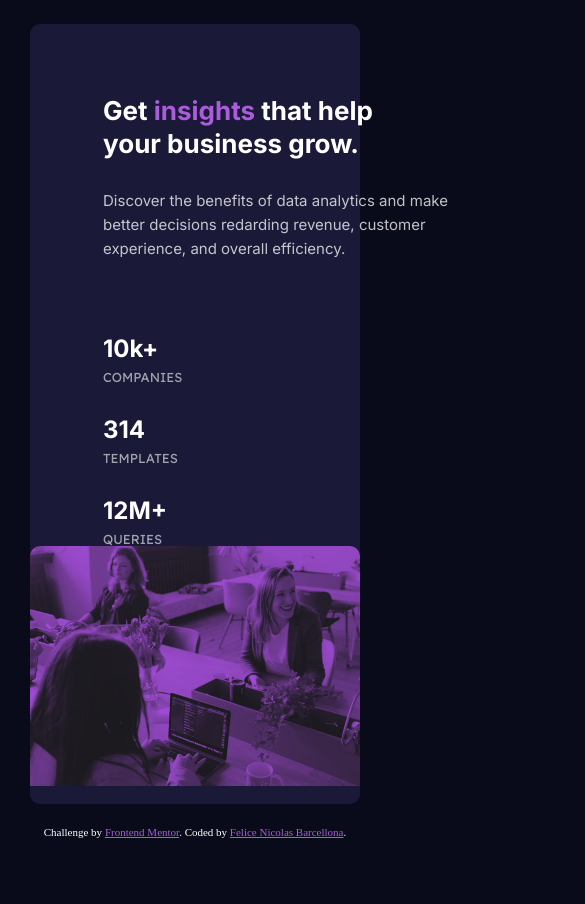
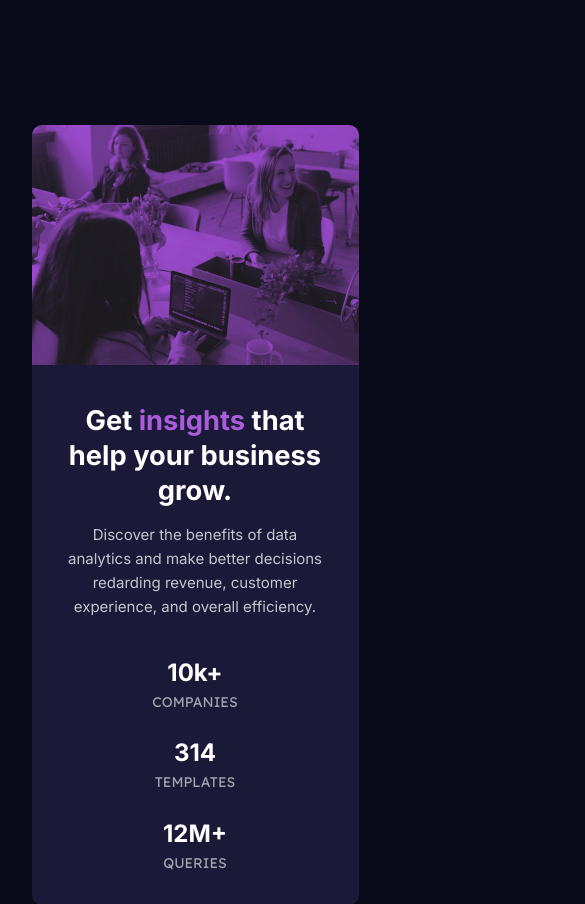
Before and after one commit to feliceNicolasBarcellona/stats-preview-card-component-main, a plain HTML site: page index.html in a window 390 px wide. Shown: the top 904 px of the page, 585 px wide, since content can reach past the window. Before the commit the page ends 844 px from the top, so only its background shows below. Drawn offline with Linux system fonts and the light colour scheme.

Commit message:
refactoring

```diff
--- a/index.html
+++ b/index.html
@@ -8,10 +8,6 @@
   <link rel="stylesheet" href="reset.css">
   <link rel="stylesheet" href="style-desktop.css">
   <link rel="stylesheet" href="style-mobile.css">
-
-  <!-- <link rel="preconnect" href="https://fonts.googleapis.com">
-  <link rel="preconnect" href="https://fonts.gstatic.com" crossorigin>
-  <link href="https://fonts.googleapis.com/css2?family=Inter:wght@200;400;600;700&family=Lexend+Deca:wght@200;300;400&display=swap" rel="stylesheet"> -->
 
   <link rel="preconnect" href="https://fonts.googleapis.com">
   <link rel="preconnect" href="https://fonts.gstatic.com" crossorigin>
@@ -42,7 +38,7 @@
           </div>
         </div>
       </div>
-      <div class="img"></div>
+      <div class="card-img"></div>
     </article>
   </main>
 
@@ -52,32 +48,3 @@
   </footer>
 </body>
 </html>
-
-<!--
-  <div class="container">
-  <div class="card">
-    <div class="img"></div>
-    <div class="text-container">
-      <h1 class="title">Get <span style="color:  hsl(277, 64%, 61%);letter-spacing: 0.6px;">insights</span> that <span style="letter-spacing: 0.85px;">help your business grow.</span></h1>
-      <div class="description-container">
-        <p class="description">Discover the benefits of data analytics and make better decisions regarding revenue, customer experience, and overall efficiency.</p>
-        <div class="stats-container">
-          <div>
-            <h2 class="stats-header">10k+</h2>
-            <p class="stats-description">companies</p>
-          </div>
-          <div>
-            <h2 class="stats-header">314</h2>
-            <p class="stats-description">templates</p>
-          </div>
-          <div>
-            <h2 class="stats-header">12M+</h2>
-            <p class="stats-description">queries</p>
-          </div>
-        </div>
-      </div>
-    </div>
-  </div>
-  </div>
-</div>
--->
--- a/style-desktop.css
+++ b/style-desktop.css
@@ -41,12 +41,15 @@ body {
   background-color: hsl(244, 38%, 16%);
   border-radius: 0.6667rem;
   display: flex;
-  /* flex-direction: row-reverse; */
 }
 
 .card-body {
   width: 38rem;
   padding: 4.6667rem 0rem 0rem 4.8667rem;
+}
+
+br {
+  display: block;
 }
 
 .title {
@@ -74,7 +77,6 @@ body {
   display: flex;
   justify-content: space-between;
   width: 23.3333rem;
-
 }
 
 .stats-header {
@@ -92,10 +94,10 @@ body {
   font-size: 0.8667rem;
 }
 
-.img {
+.card-img {
   width: 540px;
   height: 100%;
-  background-image:url('/images/image-header-desktop.jpg');
+  background-image:url('images/image-header-desktop.jpg');
   border-radius: 0rem 0.6667rem 0.6667rem 0rem;
   filter: grayscale(1) brightness(35%) sepia(100%) hue-rotate(234deg) saturate(600%) contrast(0.8) opacity(0.9);
   background-repeat: no-repeat;
@@ -104,9 +106,10 @@ body {
 .attribution {
   font-size: 11px;
   text-align: center;
-  color: hsl(0, 0%, 100%);
+  color: var(--white);
+  font-family: var(--font-family-inter);
 }
 
 .attribution a {
-  color: hsl(277, 64%, 61%);
+  color: var(--soft-violet);
 }
--- a/style-mobile.css
+++ b/style-mobile.css
@@ -1,42 +1,70 @@
-@media only screen and (max-width: 1025px) {
+@media only screen and (max-width: 500px) {
+
+  :root {
+    --very-dark-blue: hsl(233, 47%, 7%); /* main background */
+    --dark-desaturated-blue-card-bg: hsl(244, 38%, 16%); /* card background */
+    --soft-violet: hsl(277, 64%, 61%); /* accent */
+    --white: hsl(0, 0%, 100%);  /* main heading, stats */
+    --slightly-transparent-white: hsla(0, 0%, 100%, 0.75); /* main paragraph */
+    --slightly-transparent-white-stats: hsla(0, 0%, 100%, 0.6); /* stat headings */
+    --font-size-15: 15px;
+    --font-family-inter: 'Inter', sans-serif;
+    --font-family-lexend-deca: 'Lexend Deca', sans-serif;
+    --font-weight-400: 400;
+    --font-weight-700: 700;
+  }
+
+  .container {
+    height: 122vh;
+  }
 
   .card {
-    width: 330px;
+    width: 327px;
     height: 780px;
-    flex-direction: column;
+    flex-direction: column-reverse;
   }
 
-  .img {
-    background-image:url('/images/image-header-mobile.jpg');
+  .card-img{
+    background-image:url('images/image-header-mobile.jpg');
     width: 100%;
-    height: 240px;
-    background-repeat:no-repeat ;
     background-size: cover;
-    border-radius: 10px 10px 0px 0px;
+    border-radius: 0.6667rem 0.6667rem 0rem 0rem;
   }
-  .text-container {
-    width: 330px;
+
+  .card-body {
+    width: 100%;
+    min-height: 36rem;
     text-align: center;
-    padding-top: 38px;
-    padding-bottom: 38px;
-    padding-right: 35px;
-    padding-left: 35px;
+    padding: 2.6rem 2.4rem 2.5333rem;
+  }
+
+  br {
+    display: none;
   }
 
   .title {
-    font-size: 26px;
+    font-size: 1.82rem;
+    margin-bottom: 0.9333rem;
   }
 
-  .description-container {
-    width: 260px;
-    margin-top: 15px;
+  .description {
+    margin-bottom: 2.8rem;
   }
 
   .stats-container {
+    width: 100%;
+    height: 13.9333rem;
     flex-direction: column;
-    align-content: space-between;
-    margin-top: 40px;
-    height: 209px;
+    justify-content: space-between;
+    align-items: center;
+  }
+
+  .stats-header {
+    font-size: 1.6rem;
+  }
+
+  .stats-description {
+    font-size: 0.9333rem;
   }
 
 }
```
